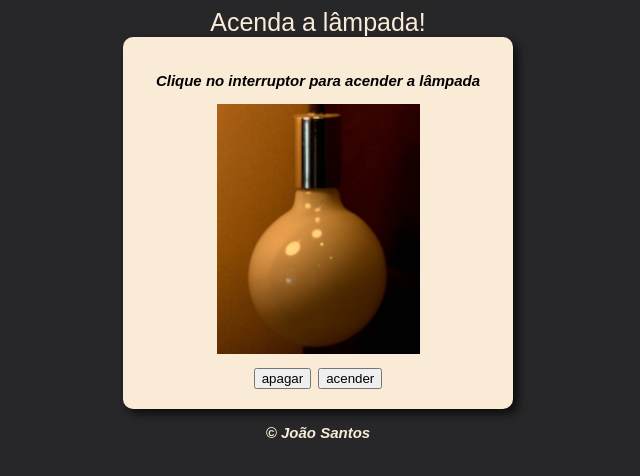
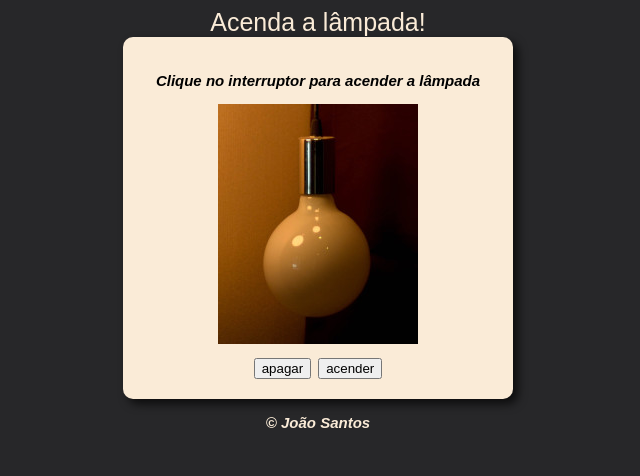
Before and after one commit to joaopauloms1001/Lampada, a plain HTML site: page index.html in a window 1280 px wide. Shown: the whole page, without its empty margins (322-962 px from the left). Drawn offline with Linux system fonts and the light colour scheme.

Commit message:
2 / 10/02/2023

```diff
--- a/index.html
+++ b/index.html
@@ -15,7 +15,7 @@
 
         <div>
             <p>Clique no interruptor para acender a lâmpada</p>
-            <img id="img" src="apagada.png" alt="apagada" ><br>
+            <img id="img" src="apagada.jpg" alt="apagada" ><br>
             <input id="apagado" type="button" value="apagar" onclick="apagar()">
             <input id="aceso" type="button" value="acender" onclick="acender()">
         </div>
```
Also changed, not shown: apagada.jpg (added), apagada.png (deleted).
